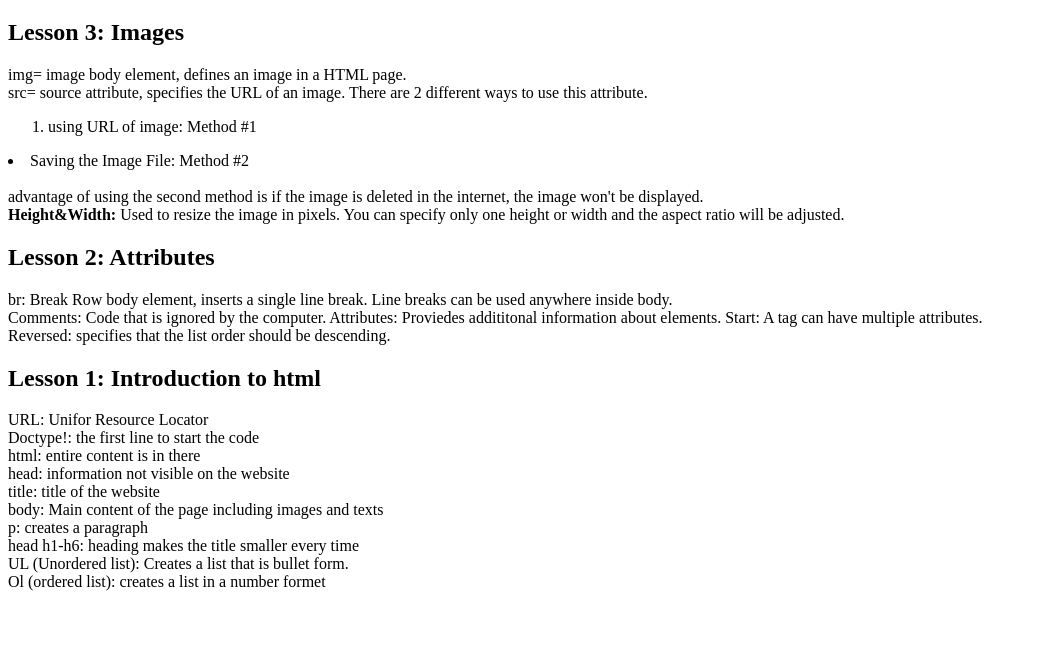
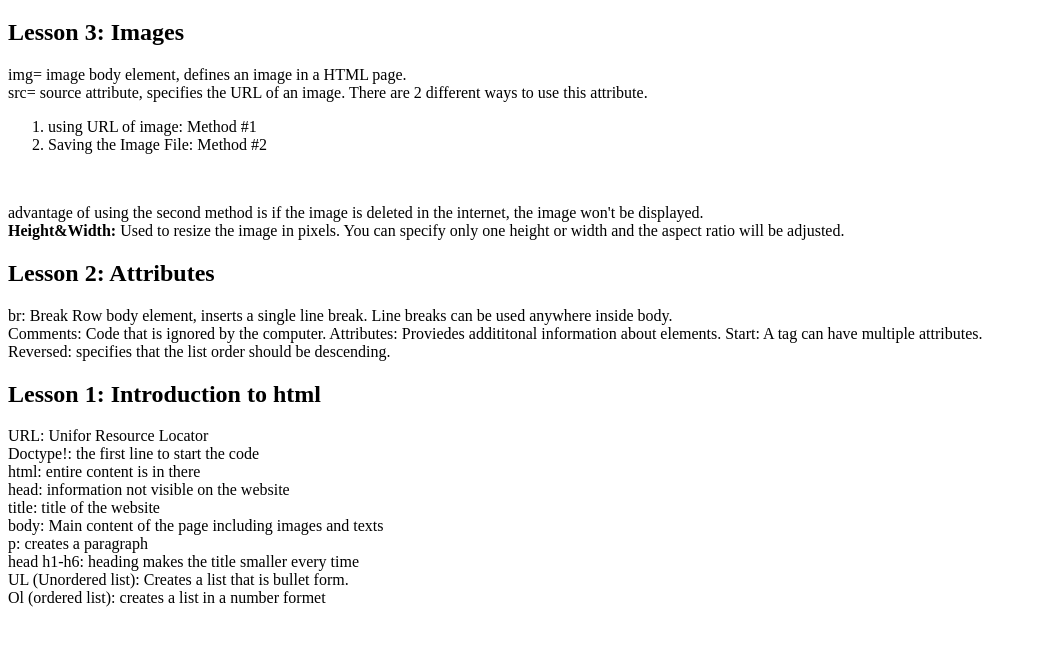
Before and after one commit to gopandapower05/gopandapower05-github.io, a plain HTML site: page blog.html in a window 1280 px wide. Shown: the part 61-706 px from the top of the page, without its empty margins (0-1037 px from the left). Drawn offline with Linux system fonts and the light colour scheme.

Commit message:
changed and added paragraph

```diff
--- a/blog.html
+++ b/blog.html
@@ -7,7 +7,11 @@
         <h1>My Blog</h1>
         <h2>Lesson 3: Images</h2>
         <p>img= image body element, defines an image in a HTML page. <br>src= source attribute, specifies the URL of an image. There are 2 different ways to use this attribute.
-        <ol><li>using URL of image: Method #1</li></ol><li>Saving the Image File: Method #2</li><br> advantage of using the second method is if the image is deleted in the internet, the image won't be displayed. <br><b>Height&Width:</b> Used to resize the image in pixels. You can specify only one height or width and the aspect ratio will be adjusted.</p>
+        <ol>
+            <li>using URL of image: Method #1</li>
+            <li>Saving the Image File: Method #2</li>
+        </ol><br>
+        <p>advantage of using the second method is if the image is deleted in the internet, the image won't be displayed. <br><b>Height&Width:</b> Used to resize the image in pixels. You can specify only one height or width and the aspect ratio will be adjusted.</p>
         <h2>Lesson 2: Attributes</h2>
         <p>br: Break Row body element, inserts a single line break. Line breaks can be used anywhere inside body. <br>Comments: Code that is ignored by the computer. Attributes: Proviedes addititonal information about elements.
         Start: A tag can have multiple attributes. <br>Reversed: specifies that the list order should be descending.</p>
```
